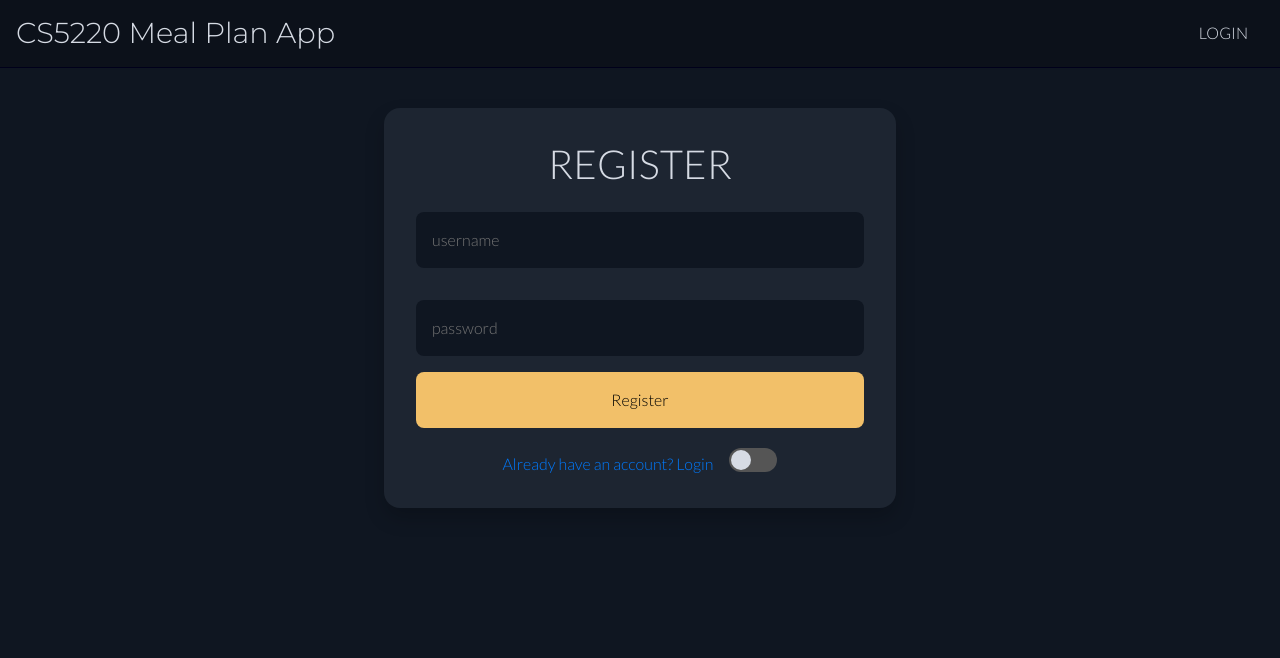
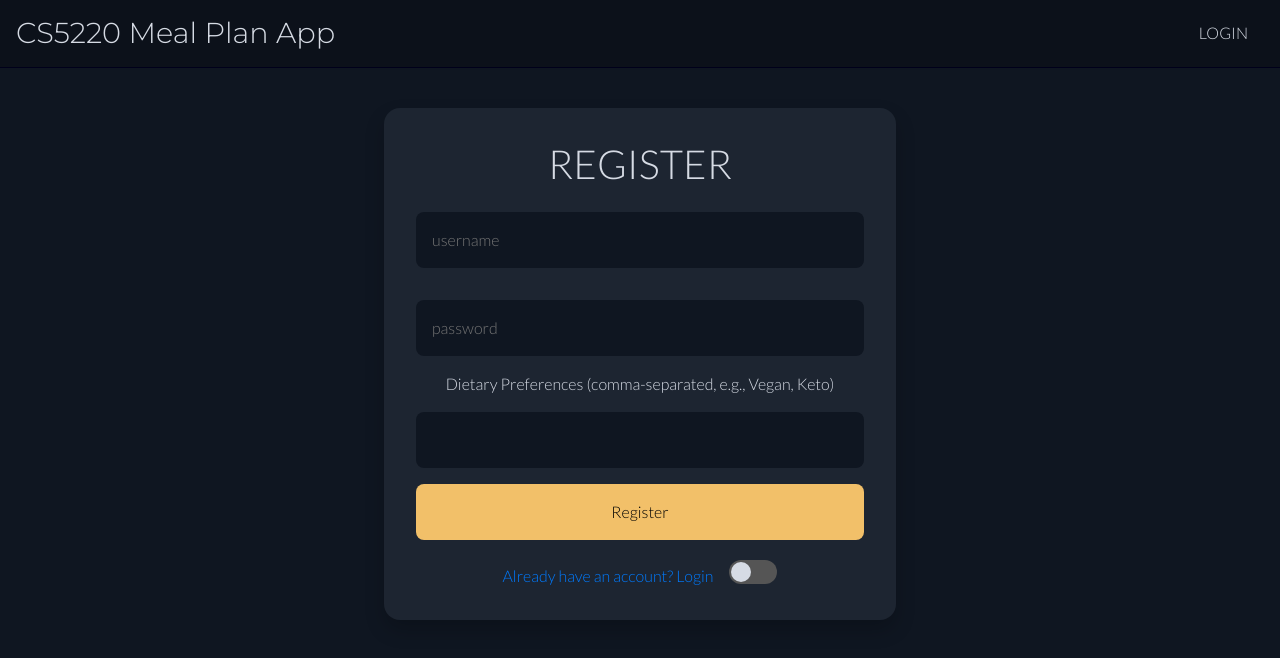
Before and after one commit to yentunglin29/CS5220-Semester-Project, a Svelte app in the folder client/: page /account in a window 1280 px wide. Both pictures are taken after a click on the switch "Toggle between login and register". Shown: the top 658 px of the page. Built offline with nearby package versions, Linux system fonts and the light colour scheme.

Commit message:
Add preference

```diff
--- a/client/src/pages/LoginRegister.svelte
+++ b/client/src/pages/LoginRegister.svelte
@@ -4,6 +4,7 @@
 
     let username = $state('');
     let password = $state('');
+    let preferences = $state(''); // New variable for dietary preferences input
 
     let formType = $state('login');
 
@@ -24,14 +25,21 @@
     // toggle between login and register form types
     const formTypeToggle = () => {
         formType = formType === 'login' ? 'register' : 'login';
+        preferences = ''; // Clear preferences input when toggling
     };
 
     const handleSubmit = async () => {
         // set endpoint based on form type (login or register)
         const endpoint = `http://localhost:8080/users/${formType}`;
         try {
+            const data = {
+                username,
+                password,
+                preferences: preferences ? preferences.split(',').map(pref => pref.trim()) : [] // Convert input to array
+            };
+
             // send form data to the server
-            const response = await axios.post(endpoint, { username, password });
+            const response = await axios.post(endpoint, data);
             console.log(response.data);
 
             // handle login success, save user data to local storage
@@ -77,6 +85,11 @@
 
     <input type="text" bind:value={username} placeholder="username" />
     <input type="password" bind:value={password} placeholder="password" />
+
+    {#if formType === 'register'}
+        <label for="preferences">Dietary Preferences (comma-separated, e.g., Vegan, Keto)</label>
+        <input id="preferences" type="text" bind:value={preferences} />
+    {/if}
 
     <button class="submit-btn" onclick={handleSubmit}>
         {formConfig[formType].button_text}
```
